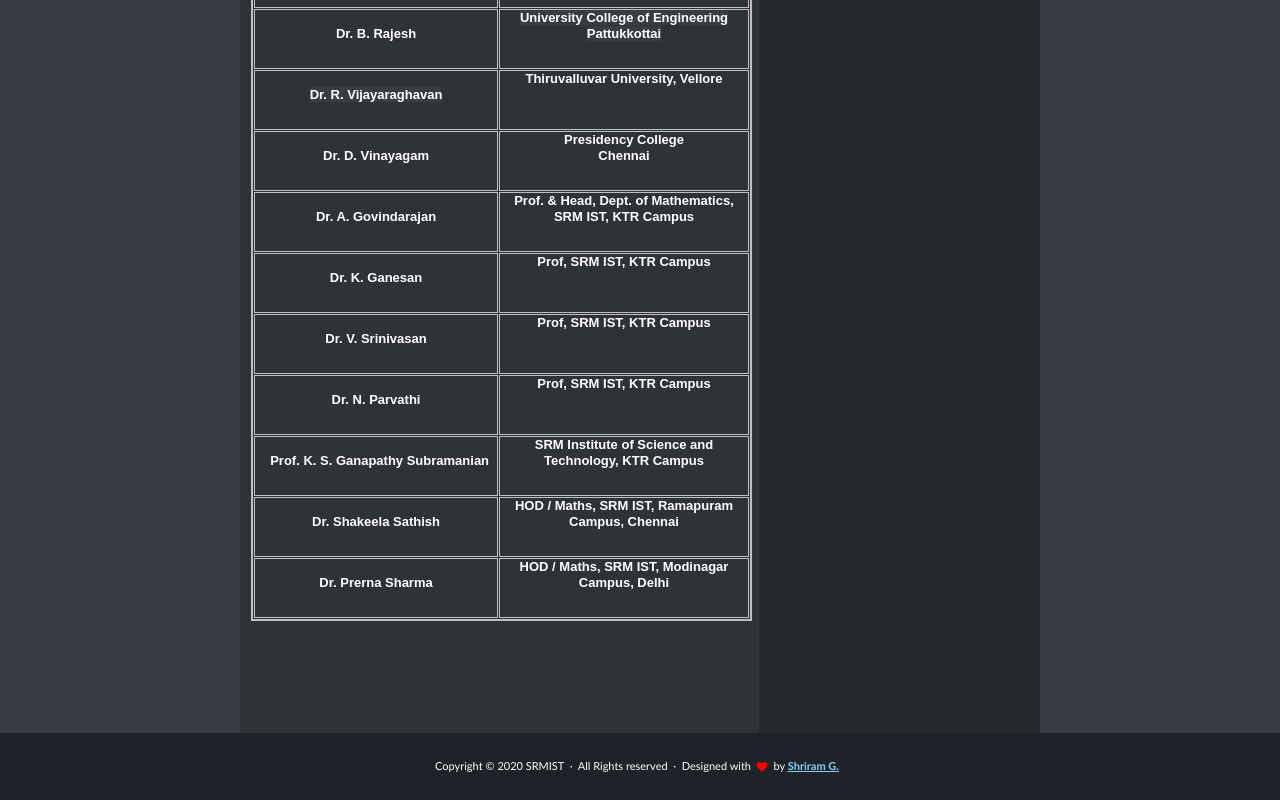
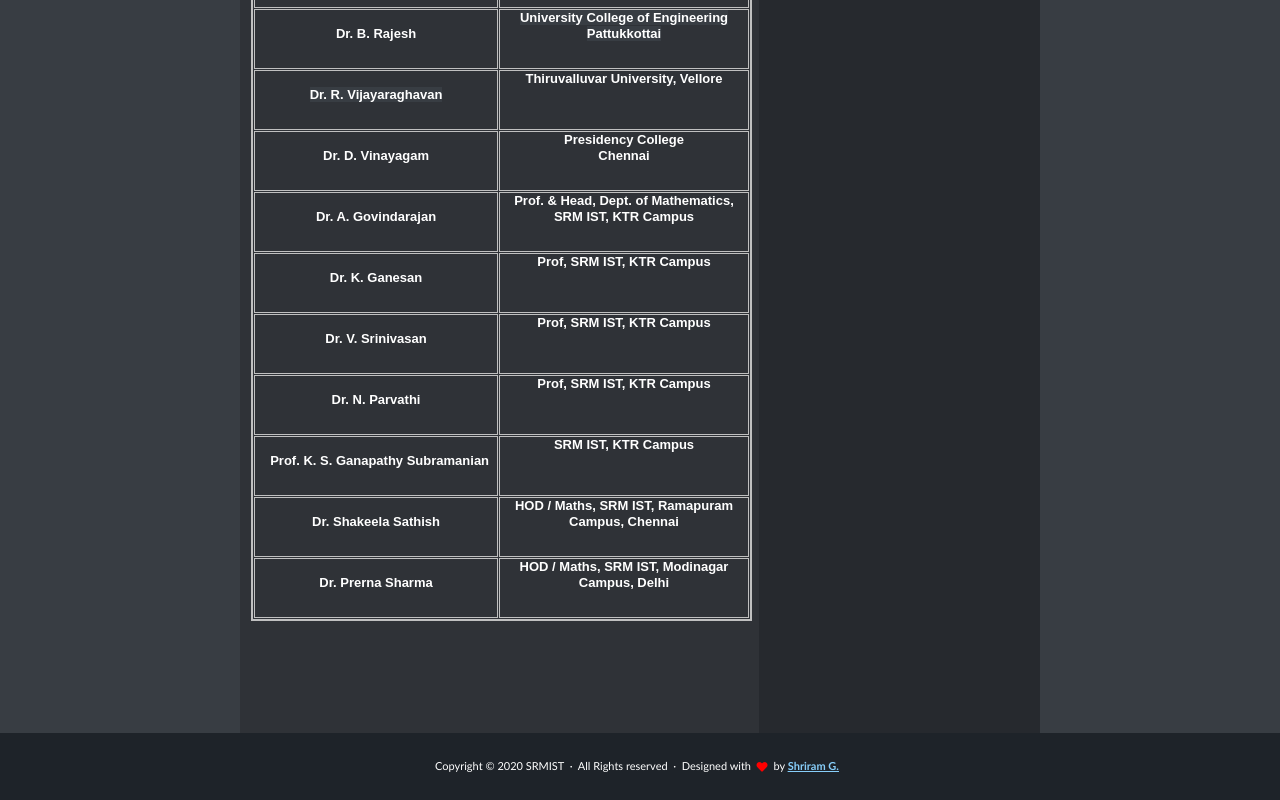
Before and after one commit to ncrtma20/ncrtma20.github.io, a plain HTML site: page Committees.html in a window 1280 px wide. Shown: the part 3624-4424 px from the top of the page. Drawn offline with Linux system fonts and the light colour scheme; a script that the page names is missing.

Commit message:
Update Committees.html

```diff
--- a/Committees.html
+++ b/Committees.html
@@ -1849,7 +1849,7 @@ $(document).ready(function()
 <tr>
 <td class="cell0"><p style="font-weight:bold;">&nbsp;</p>
 <p style="color:#FFFFFF;"><span style="font-weight:bold;color:#FFFFFF;">&nbsp; </span><span style="font-weight:bold;color:#FFFFFF;">Prof. K. S. Ganapathy Subramanian</span><span style="color:#000000;">	</span></p></td>
-<td class="cell1"><p style="font-weight:bold;color:#FFFFFF;"><span style="color:#FFFFFF;">SRM Institute of Science and Technology, KTR Campu</span><span style="color:#FFFFFF;">s</span></p></td>
+<td class="cell1"><p style="font-weight:bold;color:#FFFFFF;"><span style="color:#FFFFFF;">SRM IST, KTR Campu</span><span style="color:#FFFFFF;">s</span></p></td>
 </tr>
 <tr>
 <td class="cell0"><p style="font-weight:bold;">&nbsp;</p>
```
